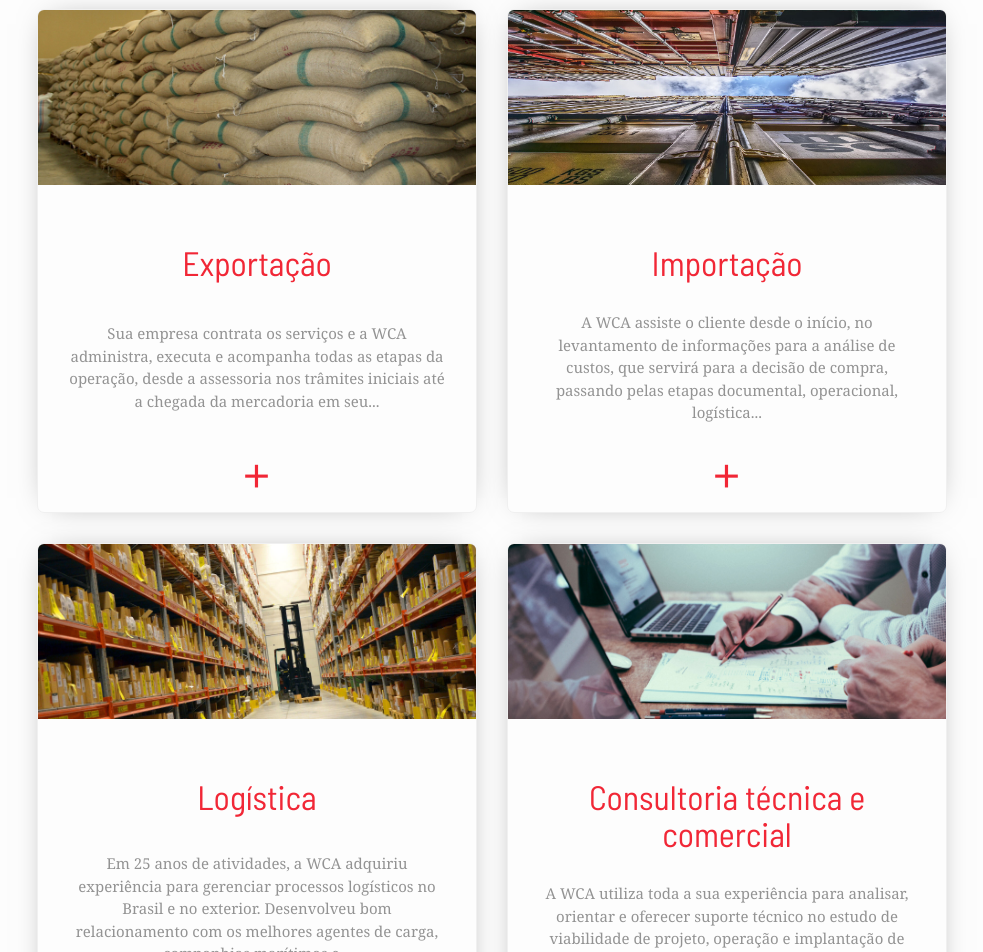
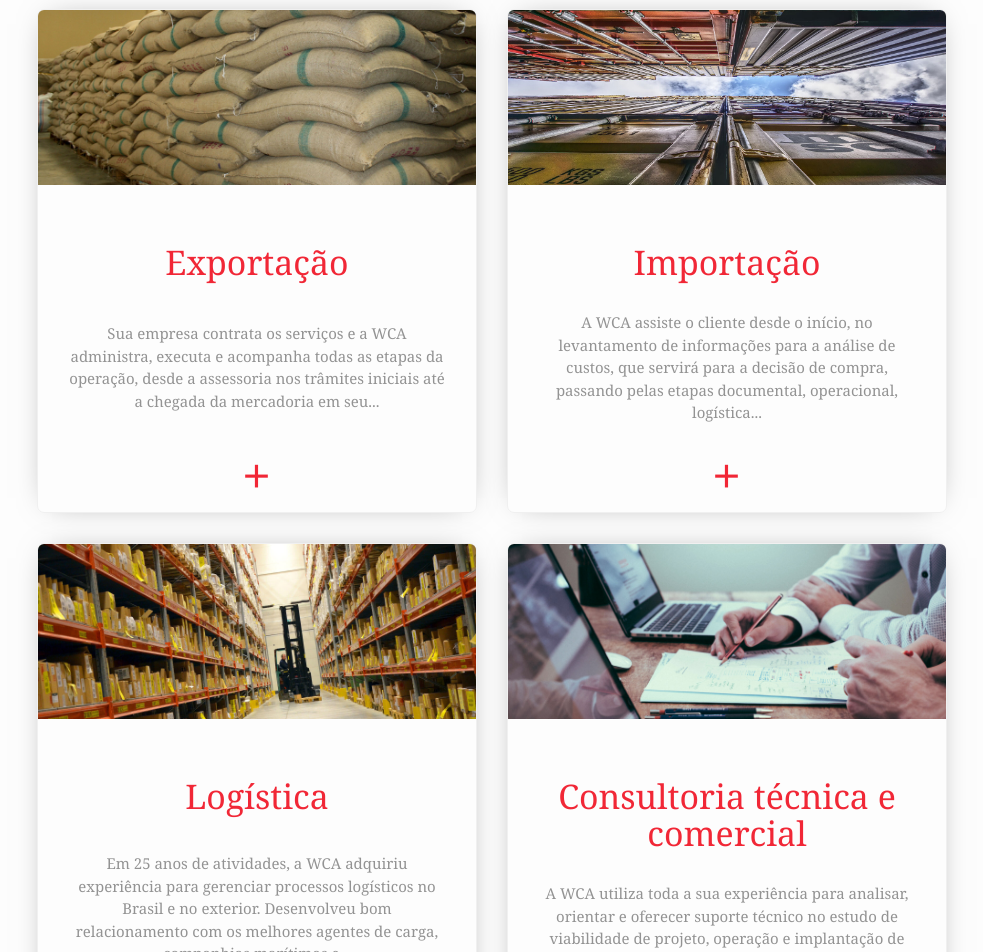
Before and after one commit to WCAComex/wcacomex.github.io, a Jekyll site: the page built from index.html, in a window 1280 px wide. Shown: the part 1022-1974 px from the top of the page, without its empty margins (148-1131 px from the left). Built offline with Jekyll 4.4.1, drawn with Linux system fonts in a browser that asks for light colours.

Commit message:
Updated Config

```diff
--- a/_config.yml
+++ b/_config.yml
@@ -62,6 +62,6 @@
 google-fonts: <link href="https://fonts.googleapis.com/css?family=Barlow+Semi+Condensed"
   rel="stylesheet">
 base-font-family: Georgia, serif
-title-font-family: "'Barlow Semi Condensed', sans-serif"
+title-font-family: Georgia, serif
 servicos-image: "/uploads/SERVICOS_.jpg"
 utilidades-image: "/uploads/UTILIDADES_.jpg"
```
